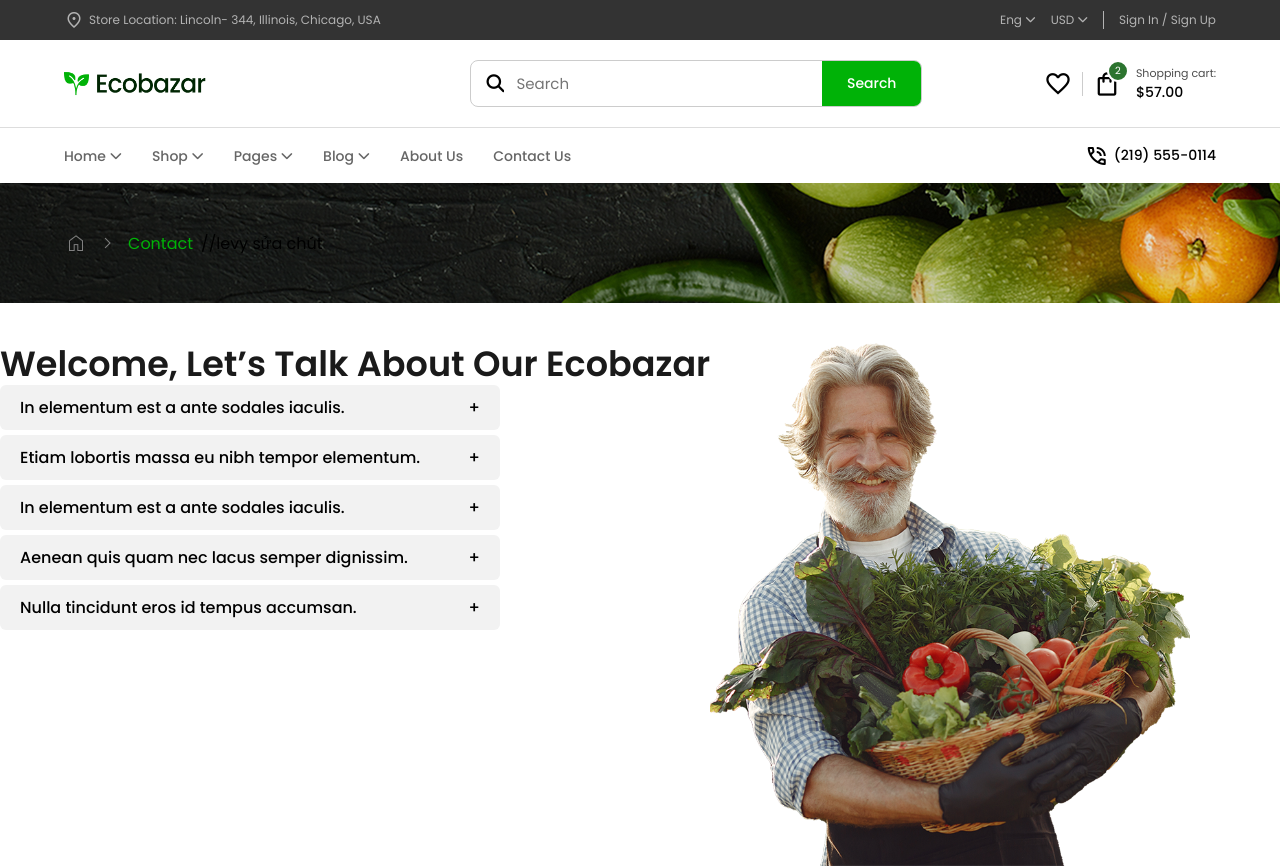
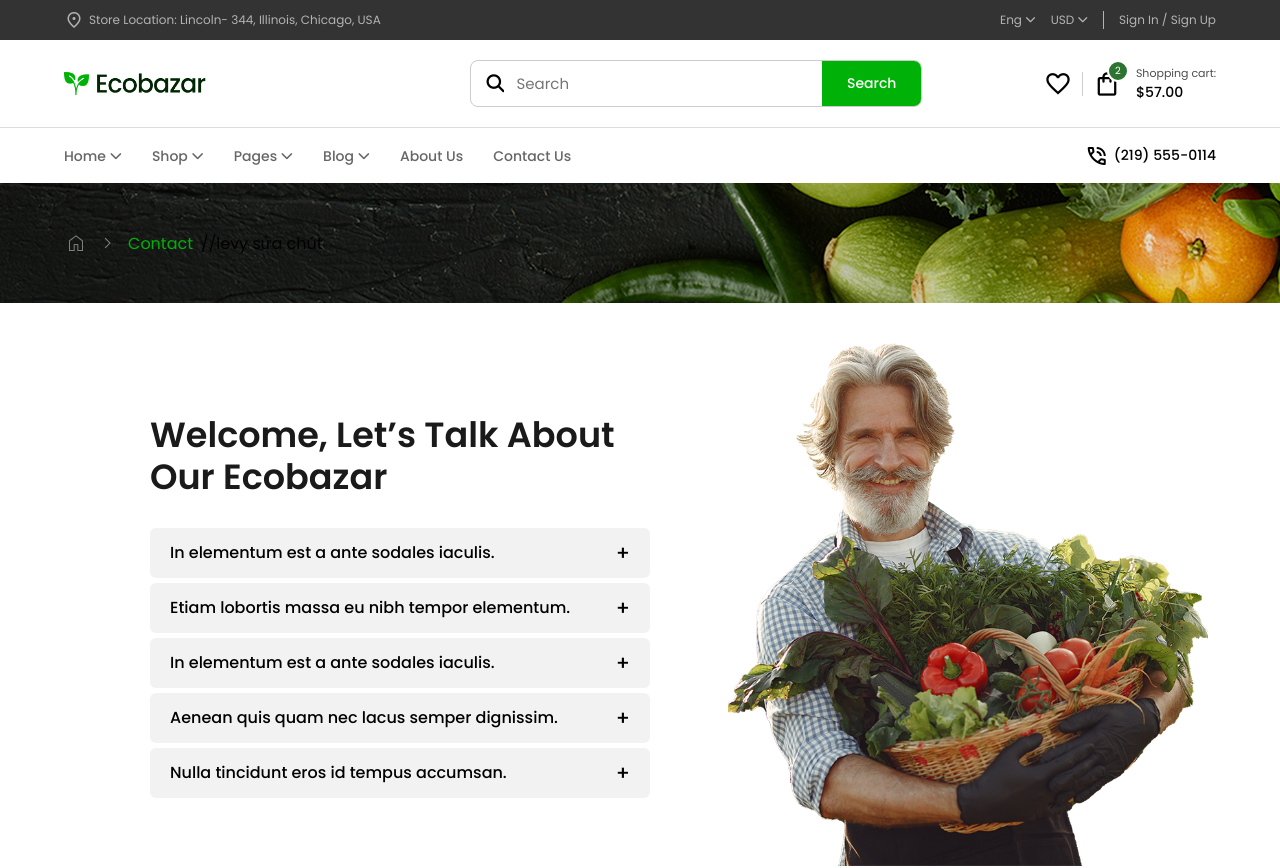
Before and after one commit to elfbe1306/BTL-VegetableShop, a React (Vite) app in the folder frontend/: page /contact in a window 1280 px wide. Shown: the top 868 px of the page. Built offline with nearby package versions, Linux system fonts and the light colour scheme; the HTML template or start-up script is replaced by a standard one.

Commit message:
update Contact Page

```diff
--- a/frontend/src/pages/ContactPage/ContactPage.css
+++ b/frontend/src/pages/ContactPage/ContactPage.css
@@ -1,7 +1,10 @@
 .Wrapper{
     display: flex;
     flex-direction: row;
+    align-items: center;
     margin-top: 40px;
+    gap: 8%;
+    justify-self: center;
 }
 .Text{
     color: var(--Gray-Scale-Gray-900, #1A1A1A);
@@ -9,6 +12,8 @@
     font-style: normal;
     font-weight: 600;
     line-height: 120%;
+    margin-bottom: 30px;
+    width: 500px;
 }
 .RightCol img{
     width: 30rem;
@@ -16,38 +21,60 @@
     box-shadow: none;
 }
 
-.accordion{
+.accordion {
     width: 500px;
-}
-.item{
+  }
+
+.item {
     margin-bottom: 5px;
     padding: 10px 20px;
+    background-color: var(--Gray-Scale-Gray-50, #F2F2F2);
     border-radius: 6px;
-    background-color: var(--Gray-Scale-Gray-50, #F2F2F2);
 }
-.ItemHeader{
+
+.ItemHeader {
     display: flex;
-    flex-direction: row;
     justify-content: space-between;
     align-items: center;
     font-weight: 500;
     cursor: pointer;
-    background-color: var(--Gray-Scale-Gray-50, #F2F2F2);
 }
-.HeaderShow{
-    color: var(--Branding-Success-Dark, #2C742F);
+
+.ItemTitle {
+    transition: color 0.3s;
 }
-.Content{
-    color: var(--Gray-Scale-Gray-600, #666);
+
+.Icon {
+    font-size: 20px;
+    transition: transform 0.3s;
+}
+
+.Content {
     max-height: 0;
     overflow: hidden;
-    transition: all 0.5s cubic-bezier(0,1,0,1);
+    transition: all 0.3s ease;
+    color: var(--Gray-Scale-Gray-600, #666);
 }
-.ContentShow{
-    height: auto;
-    color: var(--Gray-Scale-Gray-600, #666);
-    max-height:9999px;
-    transition: all 0.5s cubic-bezier(1,0,1,0);
-    overflow: hidden;
+
+  /* Khi item được active */
+.item.active {
     background-color: white;
+    border:  solid var(--Branding-Success-Bright, #84D187);
 }
+.item.active .ItemHeader{
+    border-bottom: 1px solid  #059669;
+    padding-bottom: 2px;
+}
+.item.active .ItemTitle {
+    color: #059669;
+}
+
+.item.active .Icon {
+    /* transform: rotate(30deg); */
+    color: #059669;
+}
+
+.item.active .Content {
+    max-height: 500px;
+    padding-top: 8px;
+}
--- a/frontend/src/pages/ContactPage/ContactPage.jsx
+++ b/frontend/src/pages/ContactPage/ContactPage.jsx
@@ -44,16 +44,17 @@
           <div className='Text'>Welcome, Let’s Talk About Our Ecobazar</div>
 
           <div className='accordion'>
-            {data.map((item,i)=> (
-              <div className='item'>
+            {data.map((item, i) => (
+              <div className={`item ${selected === i ? 'active' : ''}`} key={i}>
                 <div className='ItemHeader' onClick={() => toggle(i)}>
-                  <div className={selected === i ? 'HeaderShow': 'ItemHeader' }>{item.title}</div>
-                  <span>+</span>
+                  <div className='ItemTitle'>{item.title}</div>
+                  <span className='Icon'>{selected === i ? '-' : '+'}</span>
                 </div>
-                <div className={selected === i ? 'ContentShow': 'Content' }>{item.content}</div>
+                <div className='Content'>{item.content}</div>
               </div>
             ))}
           </div>
+
 
         </div>
         <div className='RightCol'>
```
